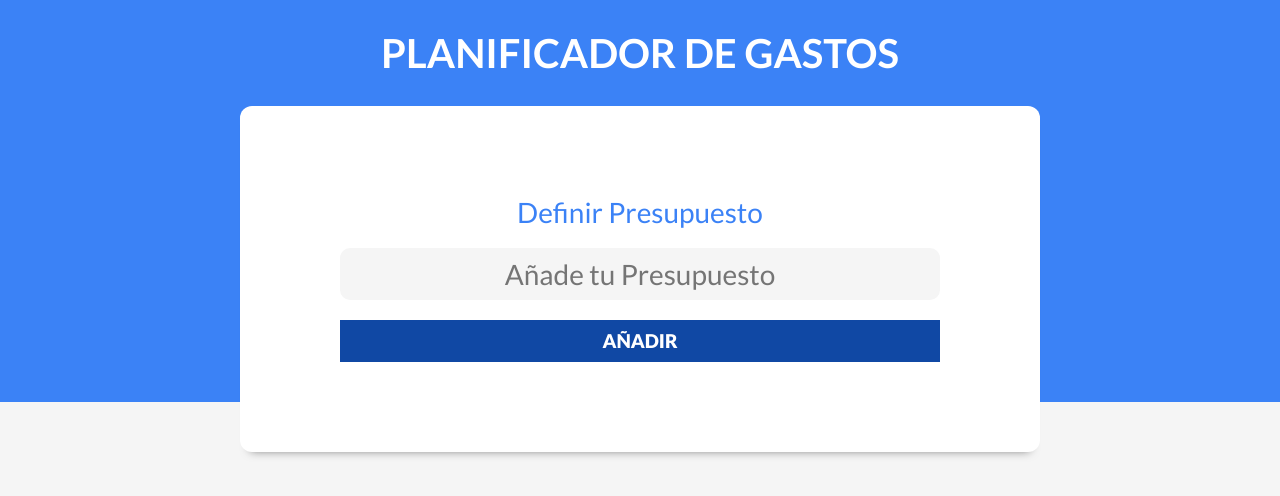
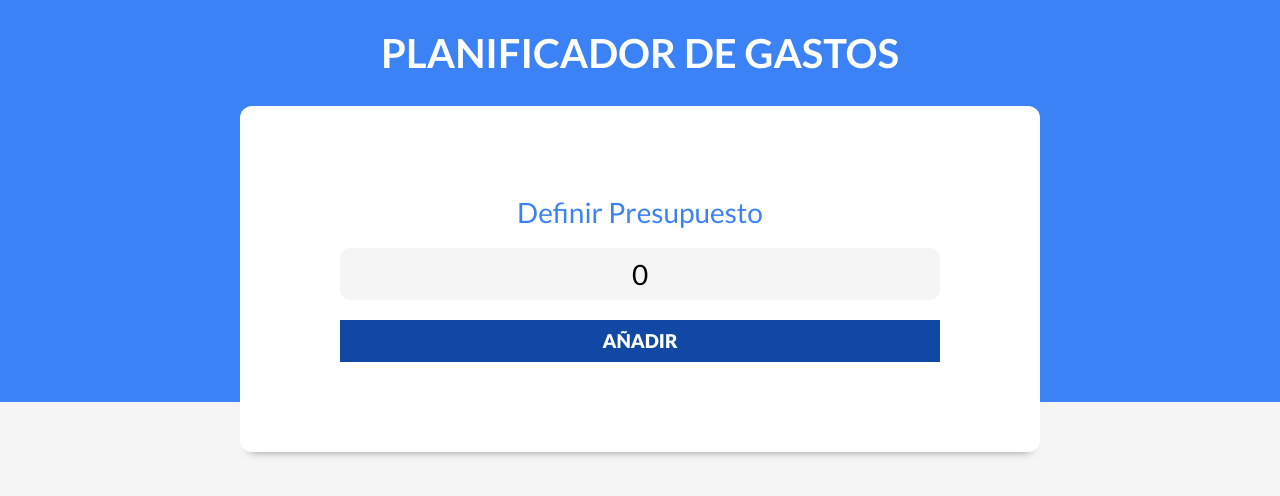
Before and after one commit to jimmy-bustillo/control-gastos, a React (Vite) app: page / in a window 1280 px wide. Shown: the top 496 px of the page. Built offline with nearby package versions, Linux system fonts and the light colour scheme.

Commit message:
Añade los props para ingresar el presupuesto

```diff
--- a/src/components/Header.jsx
+++ b/src/components/Header.jsx
@@ -1,12 +1,14 @@
 import React from "react";
 import NuevoPresupuesto from "./NuevoPresupuesto";
 
-
-const Header = () => {
+const Header = ({presupuesto, setPresupuesto}) => {
   return (
     <header>
       <h1>Planificador de Gastos</h1>
-      <NuevoPresupuesto />
+      <NuevoPresupuesto
+        presupuesto={presupuesto}
+        setPresupuesto={setPresupuesto}
+      />
     </header>
   );
 };
--- a/src/components/NuevoPresupuesto.jsx
+++ b/src/components/NuevoPresupuesto.jsx
@@ -1,6 +1,6 @@
 import React from "react";
 
-const NuevoPresupuesto = () => {
+const NuevoPresupuesto = ({ presupuesto, setPresupuesto }) => {
   return (
     <div className="contenedor-presupuesto contenedor sombra">
       <form className="formulario">
@@ -10,13 +10,12 @@ const NuevoPresupuesto = () => {
             className="nuevo-presupuesto"
             type="text"
             placeholder="Añade tu Presupuesto"
+            value={presupuesto}
+            onChange={(e) => setPresupuesto(e.target.value)}
           />
         </div>
 
-        <input
-          type="submit"
-          value="Añadir"
-        />
+        <input type="submit" value="Añadir" />
       </form>
     </div>
   );
```
